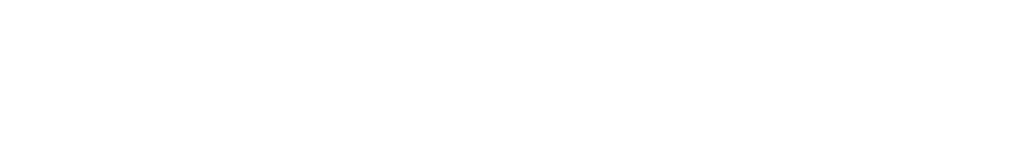
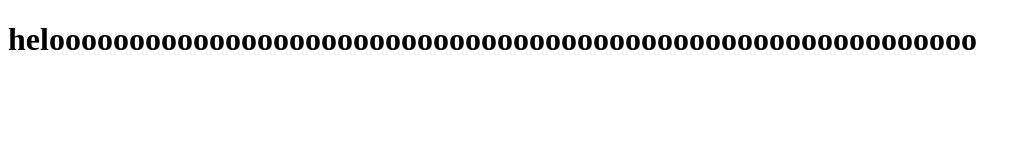
Before and after one commit to arzdex/test2, a plain HTML site: page index.html in a window 1280 px wide. Shown: the whole page, without its empty margins (0-1030 px from the left). Drawn offline with Linux system fonts and the light colour scheme.

Commit message:
schreiben in body von index file

```diff
--- a/index.html
+++ b/index.html
@@ -6,6 +6,7 @@
     <title>hallo mein schatz</title>
 </head>
 <body>
+    <h1>heloooooooooooooooooooooooooooooooooooooooooooooooooooooooooo</h1>
 
 </body>
 </html>
```
